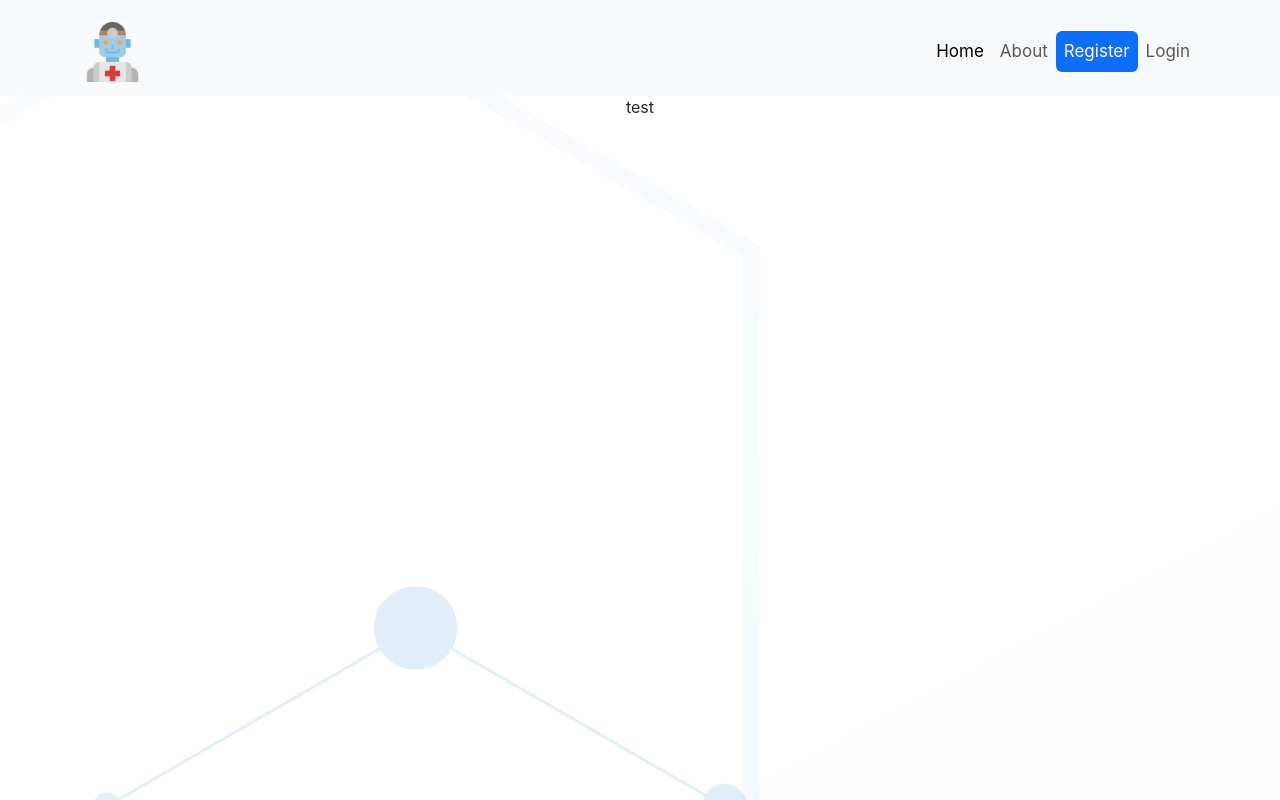
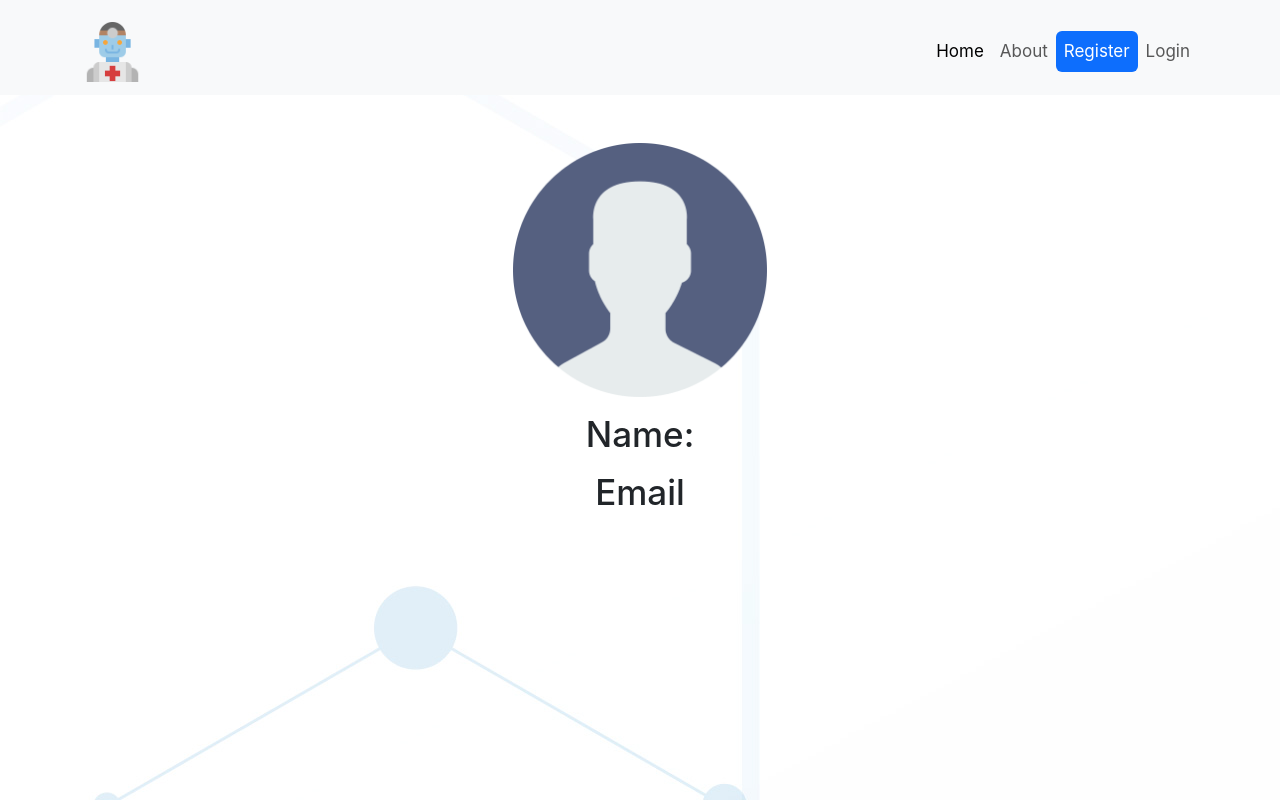
Before and after one commit to Saeed-Sabra/Graduation-project, a React (Create React App) app in the folder Frontend/: page /profile in a window 1280 px wide. Built offline with nearby package versions, Linux system fonts and the light colour scheme; no server answers; what ra-data-simple-rest would draw is missing.

Commit message:
signup name limit changed, loading & profile page

```diff
--- a/Frontend/src/Components/Home/Home.jsx
+++ b/Frontend/src/Components/Home/Home.jsx
@@ -4,11 +4,12 @@ import Artical from '../Artical/Artical.jsx'
 import Instructions from '../Instructions/Instructions.jsx'
 import Footer from '../Footer/Footer.jsx'
 import BounceLoader from "react-spinners/BounceLoader";
+import style from './Home.module.css'
 
 export default function Home({user}) {
 
   const [loading,setLoading] = useState(false);
-  let [color, setColor] = useState("#36d7b7");
+  let [color, setColor] = useState("#36a6d6");
 
   useEffect(() =>{
     setLoading(true);
@@ -20,7 +21,7 @@ export default function Home({user}) {
 
     <div className='row'>
       {loading?
-            <BounceLoader
+            <BounceLoader className={style.loader}
             color={color}
             loading={loading}
             size={150}
--- /dev/null
+++ b/Frontend/src/Components/Home/Home.module.css
@@ -0,0 +1,5 @@
+.loader{
+    display: flex;
+    justify-content: center;
+    align-items: center;
+}
--- a/Frontend/src/Components/Profile/Profile.jsx
+++ b/Frontend/src/Components/Profile/Profile.jsx
@@ -7,14 +7,22 @@ export default function Profile(props) {
 
 
     async function getData() {
-        let {data} = await axios.get('http://localhost:3000//users/me', {headers:{Authorization:`Bearer ${token}`}});
-        console.log(data);
+        let {data} = await axios.get('http://localhost:3000/users/me', {headers:{Authorization:`Bearer ${token}`}});
+        setUserInfo(data);
     }
     useEffect( ()=>{
-        getData()
+        getData();
     }
     ,[] )
   return (
-    <>test</>
+ <div className='row text-center mt-5'>
+  <div className="col-lg-12">
+      <img src="assets/profilePic.png" alt="profilePic" className='w-25 mb-3' />
+  </div>
+      <h2 className='d-inline'>Name:</h2>
+      <h4 className='d-inline'>{userInfo.name}</h4>
+      <h2>Email</h2>
+      <h4>{userInfo.email}</h4>
+ </div>
   )
 }
--- a/Frontend/src/Components/Register/Register.jsx
+++ b/Frontend/src/Components/Register/Register.jsx
@@ -7,7 +7,7 @@ import * as Yup from 'yup';
 export default function Register() {
 let navigate = useNavigate()
   let schema = Yup.object({
-    name:Yup.string().required("Name is requiered").min(3,"Minimum 3 characters").max(10,"Maximum 3 characters"),
+    name:Yup.string().required("Name is requiered").min(3,"Minimum 3 characters").max(20,"Maximum 20 characters"),
     email:Yup.string().required("Email is requiered").email("Email Not Valid"),
     password:Yup.string().required("Password is requiered").matches(/^[A-Z][a-z0-9]{3,7}$/),
     confirmPassword:Yup.string().required("Confirm password is requiered").oneOf([Yup.ref('password')], "Not matched password")
```
Also changed, not shown: Frontend/public/assets/profilePic.png (added).
